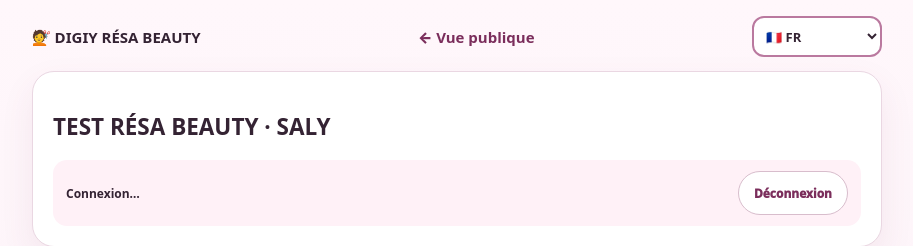
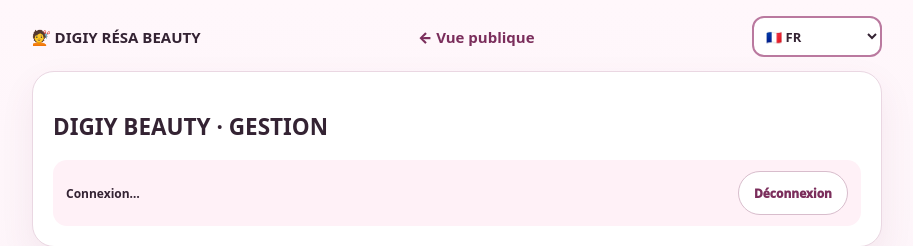
Before and after one commit to BEAUVILLE/digiy-resa-table-resto, a plain HTML site: page resa-beauty/gestion.html in a window 1280 px wide. Shown: the top 246 px of the page, without its empty margins (183-1096 px from the left). Drawn offline with nearby package versions, Linux system fonts and the light colour scheme.

Commit message:
ux(beauty-pro): do not display fictional Saly salon to other real owners

```diff
--- a/resa-beauty/gestion.html
+++ b/resa-beauty/gestion.html
@@ -43,7 +43,7 @@ button{border:0;border-radius:999px;min-height:44px;padding:10px 15px;background
 </header>
 
 <section class="card">
-  <h1 id="title">TEST RÉSA BEAUTY · SALY</h1>
+  <h1 id="title">DIGIY BEAUTY · GESTION</h1>
   <div class="session">
     <span id="who">Connexion…</span>
     <button class="ghost" id="logout">Déconnexion</button>
```
